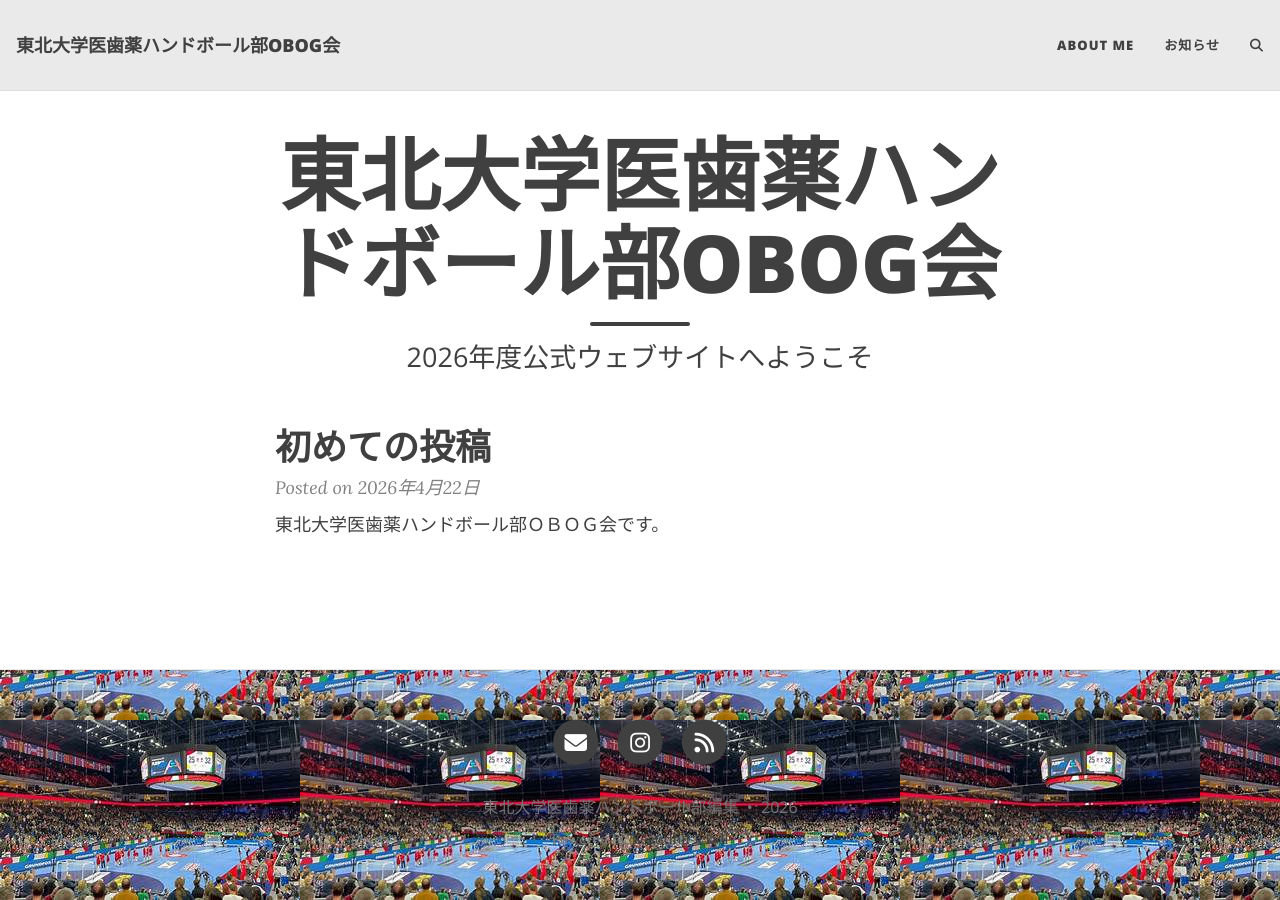
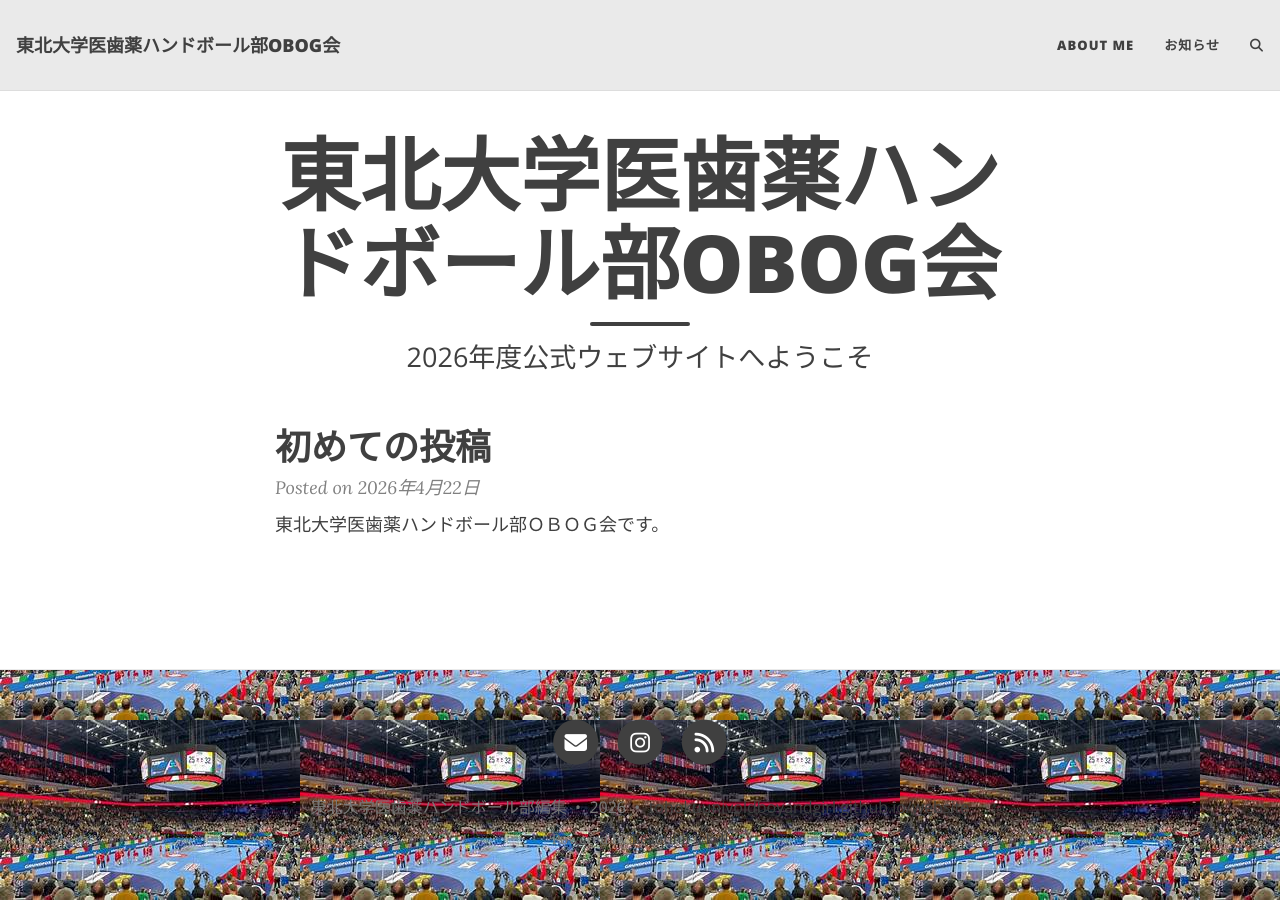
Before and after one commit to tohokuunivoldboyandgirl/website, a Jekyll site: the page built from index.html, in a window 1280 px wide. Built offline with Jekyll 4.4.1, drawn with Linux system fonts in a browser that asks for light colours; the list of posts is cut into pages by our own code; comment, search, counter and statistics services are not loaded.

Commit message:
Update _config.yml

```diff
--- a/_config.yml
+++ b/_config.yml
@@ -16,7 +16,7 @@
 author: 東北大学医歯薬ハンドボール部編集
 
 ###############################################
-# --- List of links in the navigation bar ---一覧ほしかったらここで増やす基本_postsの中のがお知らせにはいる #
+# --- List of links in the navigation bar ---#
 ###############################################
 
 navbar-links:
@@ -93,6 +93,7 @@
 # Select which social network share links to show in posts
 share-links-active:
   twitter: true
+  email: true
   #facebook: true
   #linkedin: true
   #vk: false
@@ -101,8 +102,7 @@
 
 # How to display the link to your website in the footer
 # Remove this if you don't want a link in the footer
-url: "https://tohokuunivoldboyandgirl.github.io"
-baseurl: "/website"
+url-pretty: "tohokuunivoldboyandgirl.github.io/website"
 
 # Add the website title to the title of every page
 title-on-all-pages: true
@@ -131,7 +131,7 @@
 #keywords: "my,list,of,keywords"
 
 ######################################
-# --- Colours / background image ---色とか背景画像とか #
+# --- Colours / background image ---#
 ######################################
 
 # Personalize the colours in your website. Colour values can be any valid CSS colour
@@ -167,7 +167,7 @@
 #  - "/assets/js/custom-script.js"
 
 #################################
-# --- Web Analytics Section ---つかわんくていい#
+# --- Web Analytics Section ---#
 #################################
 
 # Fill in your Google Analytics tag ID (or "Measurement ID") to track your website usage
@@ -193,7 +193,7 @@
 #google_analytics: "UA-XXXXXXXX-X"
 
 ####################
-# --- Comments ---コメント欄作るかほしかったらつくってもよい #
+# --- Comments ---#
 ####################
 
 # To use Disqus comments, sign up to https://disqus.com and fill in your Disqus shortname (NOT the userid)
```
